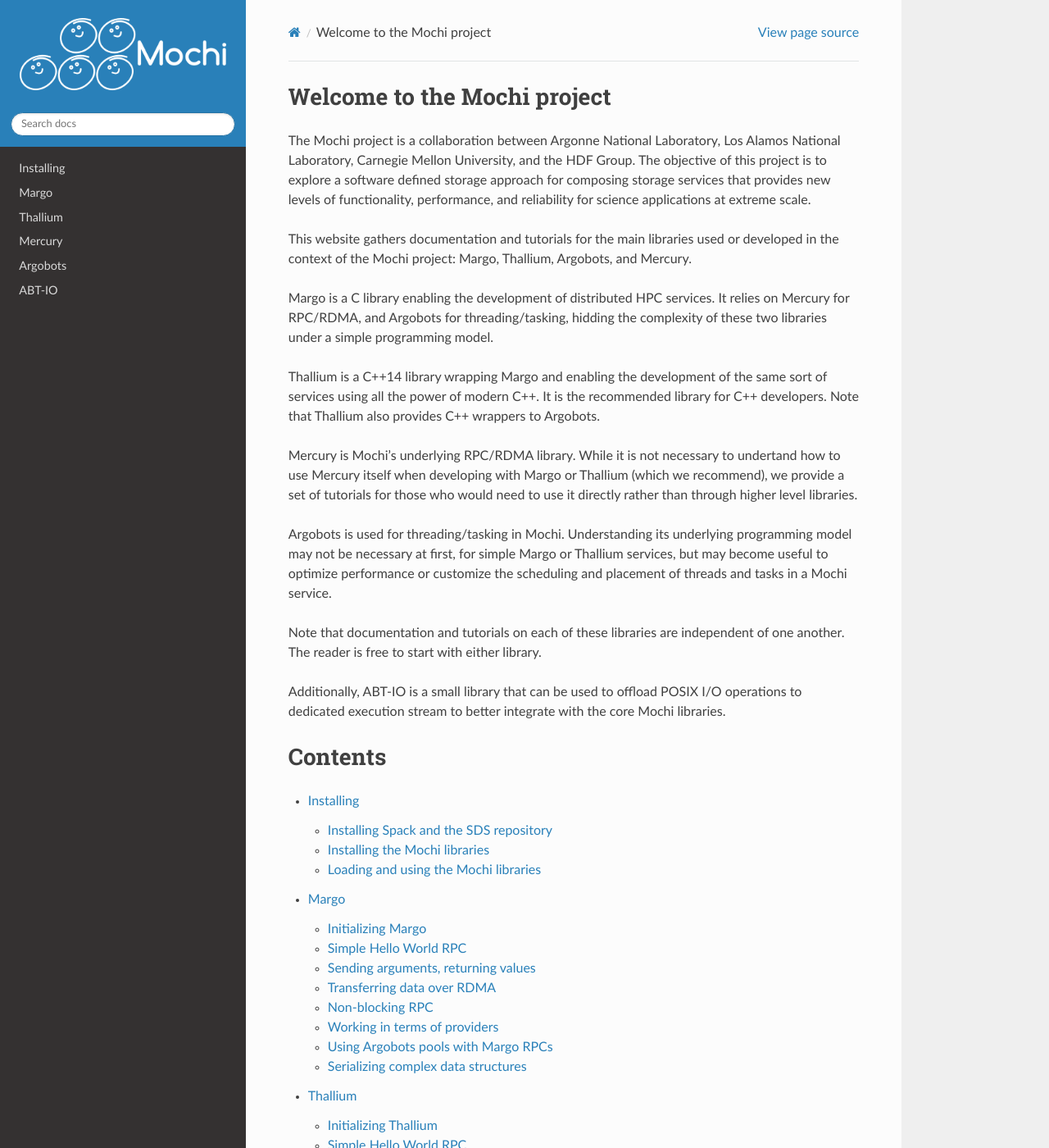
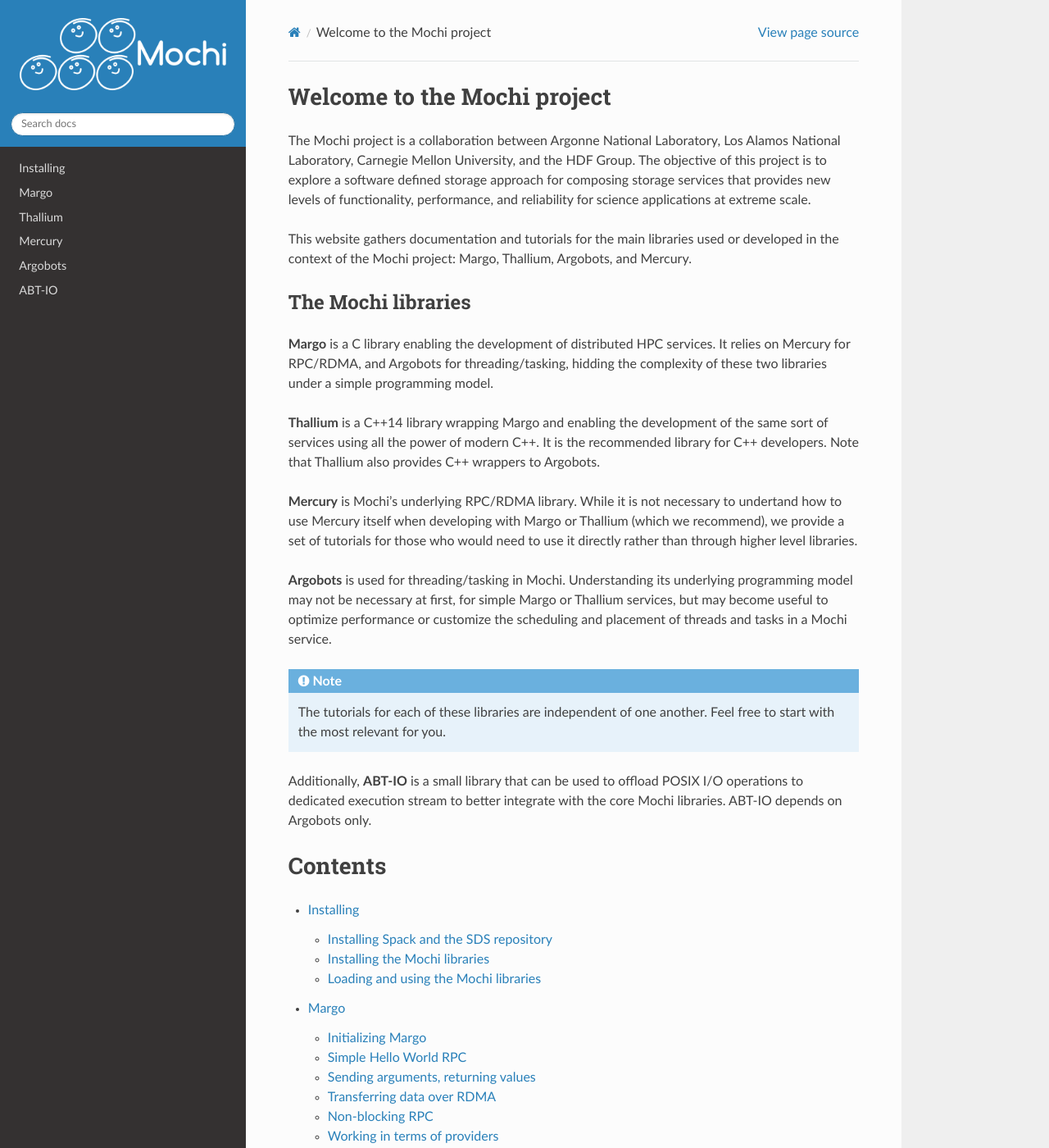
Before and after one commit to mochi-hpc/mochi-doc, a Sphinx documentation site: the page built from docs/source/index.rst, in a window 1280 px wide and 1400 px high. Shown: the whole window at 82% size. Built offline with Sphinx 7.4.7 and the Read the Docs theme 2.0.0, drawn with Linux system fonts in a browser that asks for light colours.

Commit message:
improved index

```diff
--- a/docs/source/argobots.rst
+++ b/docs/source/argobots.rst
@@ -1,2 +1,5 @@
 Argobots
 ========
+
+The Argobots tutorials are not available yet.
+For now you will find more information about Argobots `here <https://argobots.org/>`_.
--- a/docs/source/index.rst
+++ b/docs/source/index.rst
@@ -17,31 +17,36 @@
 used or developed in the context of the Mochi project:
 Margo, Thallium, Argobots, and Mercury.
 
-Margo is a C library enabling the development of distributed HPC services.
+The Mochi libraries
+-------------------
+
+**Margo** is a C library enabling the development of distributed HPC services.
 It relies on Mercury for RPC/RDMA, and Argobots for threading/tasking, hidding
 the complexity of these two libraries under a simple programming model.
 
-Thallium is a C++14 library wrapping Margo and enabling the development of
+**Thallium** is a C++14 library wrapping Margo and enabling the development of
 the same sort of services using all the power of modern C++. It is the
 recommended library for C++ developers. Note that Thallium also provides
 C++ wrappers to Argobots.
 
-Mercury is Mochi's underlying RPC/RDMA library. While it is not necessary
+**Mercury** is Mochi's underlying RPC/RDMA library. While it is not necessary
 to undertand how to use Mercury itself when developing with Margo or Thallium
 (which we recommend), we provide a set of tutorials for those who would need
 to use it directly rather than through higher level libraries.
 
-Argobots is used for threading/tasking in Mochi. Understanding its underlying
+**Argobots** is used for threading/tasking in Mochi. Understanding its underlying
 programming model may not be necessary at first, for simple Margo or Thallium
 services, but may become useful to optimize performance or customize the
 scheduling and placement of threads and tasks in a Mochi service.
 
-Note that documentation and tutorials on each of these libraries are
-independent of one another. The reader is free to start with either library.
+.. note::
+   The tutorials for each of these libraries are independent of one another.
+   Feel free to start with the most relevant for you.
 
-Additionally, ABT-IO is a small library that can be used to offload POSIX
+Additionally, **ABT-IO** is a small library that can be used to offload POSIX
 I/O operations to dedicated execution stream to better integrate with
-the core Mochi libraries.
+the core Mochi libraries. ABT-IO depends on Argobots only.
+
 
 Contents
 ========
```
